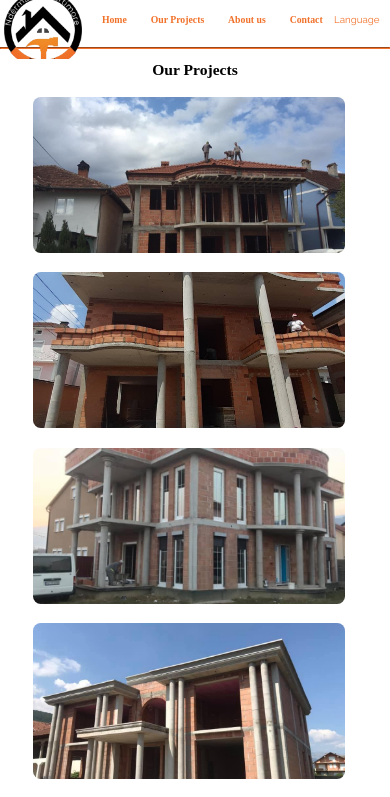
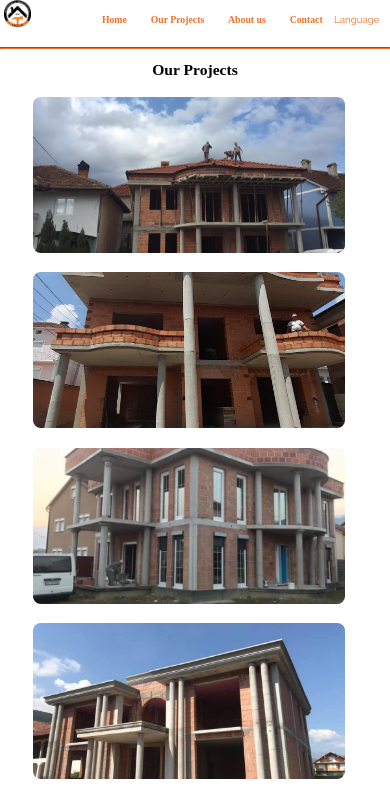
Before and after one commit to Meti27/Dogagradec, a plain HTML site: page Sewer.html in a window 390 px wide. Shown: the top 797 px of the page. Drawn offline with Linux system fonts and the light colour scheme; grey boxes are pictures that could not be loaded.

Commit message:
Update sewer.css

```diff
--- a/css styles/sewer.css
+++ b/css styles/sewer.css
@@ -263,4 +263,7 @@ main{
         height: 15vw;
         margin-left: 5vw;
     }
+    .logo {
+        width: 7vw;
+        height: 7vw;
 }
```
